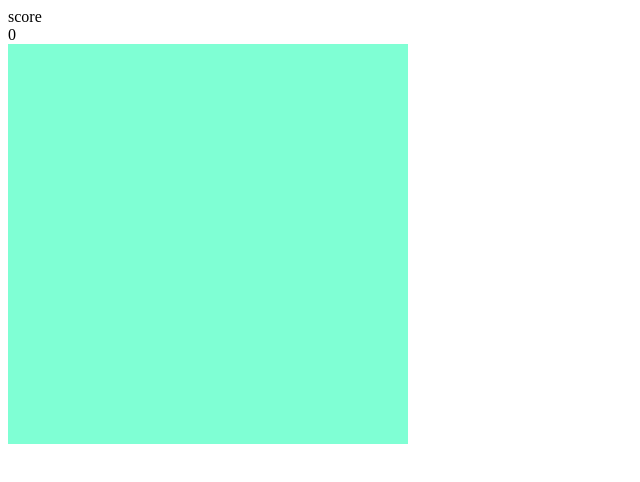
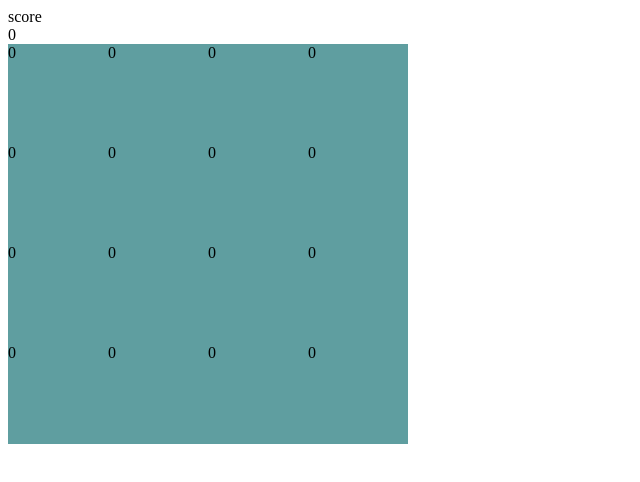
Before and after one commit to andyfoster/2048-clone, a plain HTML site: page index.html in a window 1280 px wide. Shown: the whole page, without its empty margins (0-640 px from the left). Drawn offline with Linux system fonts and the light colour scheme.

Commit message:
Render width*width boxes in grid

```diff
--- a/app.js
+++ b/app.js
@@ -2,4 +2,17 @@ document.addEventListener('DOMContentLoaded', () => {
   const gridDisplay = document.querySelector('.grid');
   const scoreDisplay = document.getElementById('score');
   const resultDisplay = document.getElementById('result');
+  const width = 4;
+  let squares = [];
+  let square;
+
+  function createBoard() {
+    for (let i = 0; i < width * width; i++) {
+      square = document.createElement('div');
+      square.innerHTML = 0;
+      gridDisplay.appendChild(square);
+      squares.push(square);
+    }
+  }
+  createBoard();
 });
--- a/index.html
+++ b/index.html
@@ -5,7 +5,7 @@
   <meta http-equiv="X-UA-Compatible" content="IE=edge">
   <meta name="viewport" content="width=device-width, initial-scale=1.0">
   <title>2048</title>
-  <source src="app.js">
+  <script src="app.js"></script>
   <link rel="stylesheet" href="style.css">
 </head>
 <body>
```
